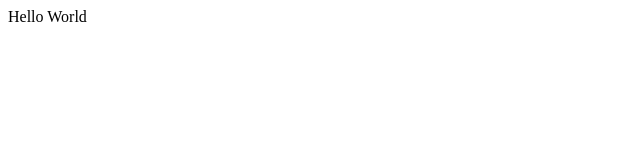
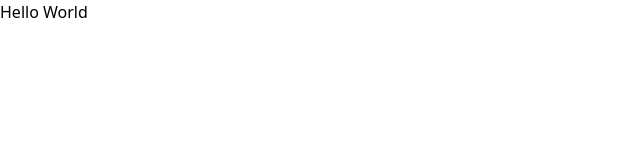
Before and after one commit to Augustine-edeh/Emerging-Leaders-Admin, a Next.js app: page / in a window 1280 px wide. Shown: the top 160 px of the page, without its empty margins (0-640 px from the left). Built offline with nearby package versions, Linux system fonts and the light colour scheme.

Commit message:
chore: install and configure Tailwind CSS v4

```diff
--- /dev/null
+++ b/postcss.config.mjs
@@ -0,0 +1,6 @@
+const config = {
+  plugins: {
+    "@tailwindcss/postcss": {},
+  },
+};
+export default config;
--- a/src/app/globals.css
+++ b/src/app/globals.css
@@ -1,3 +1,5 @@
+@import "tailwindcss";
+
 /* :root {
   --background: #ffffff;
   --foreground: #171717;
```
Also changed, not shown: package.json (+6 -3 lines), 1 other file (tests, documents, lock files or other folders).
